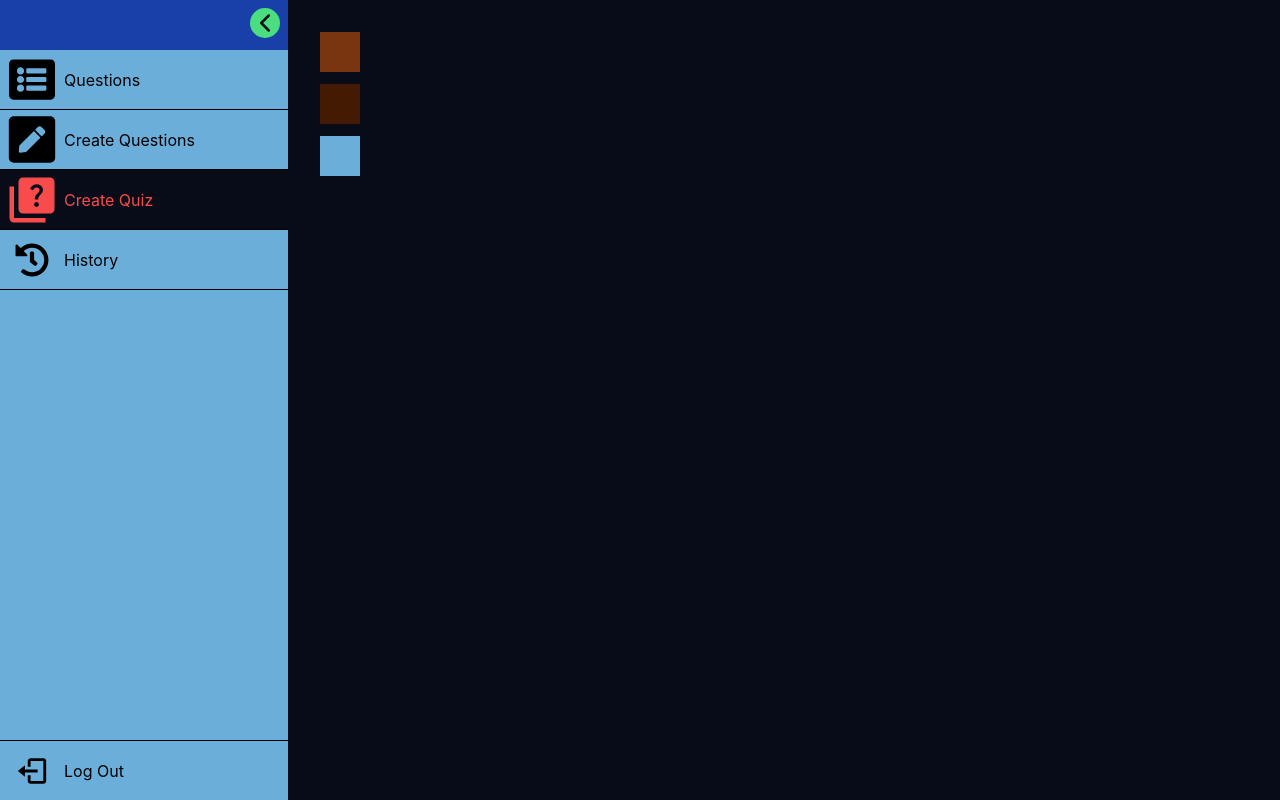
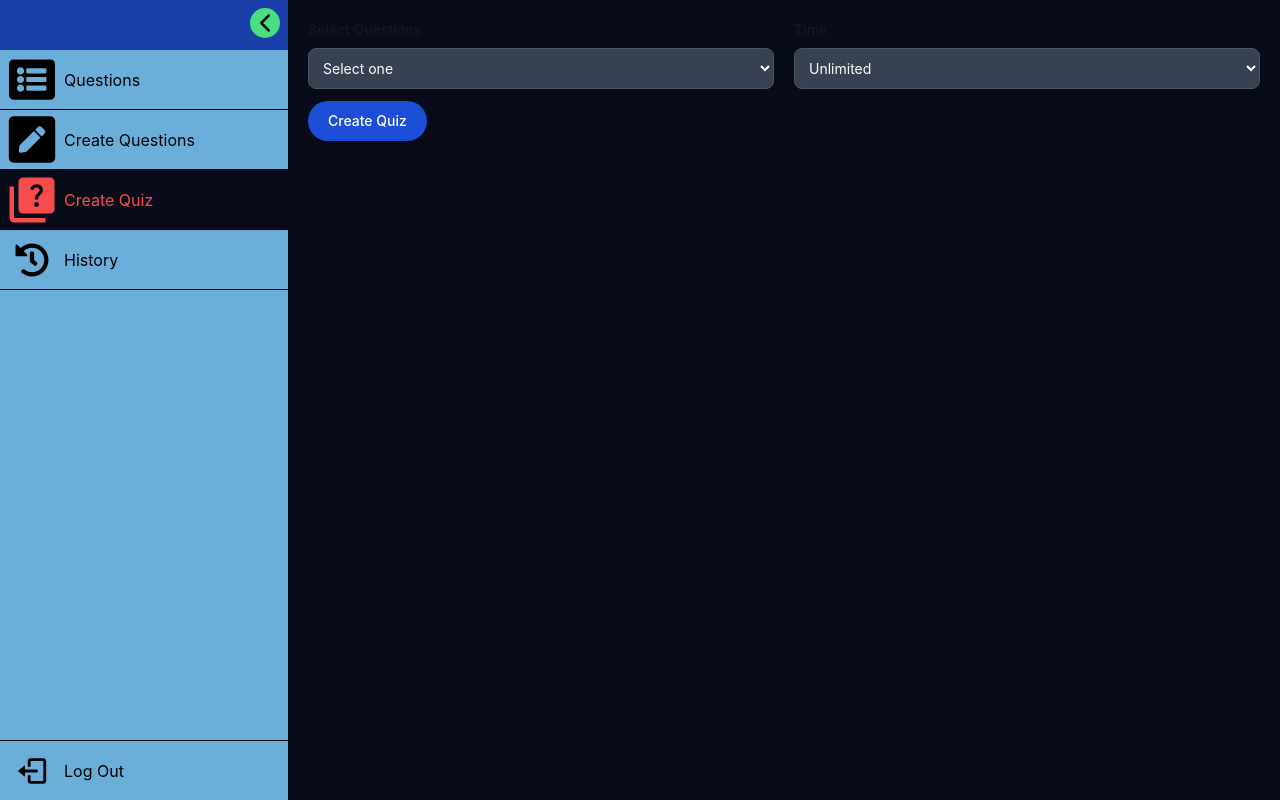
Before and after one commit to samk97/KWIZ-APP, a React (Create React App) app in the folder frontend/: page /admin/create_quiz in a window 1280 px wide. Built offline with nearby package versions, Linux system fonts and the light colour scheme.

Commit message:
Create quiz module added

```diff
--- a/frontend/src/main_modules/AdminCreateQuiz.js
+++ b/frontend/src/main_modules/AdminCreateQuiz.js
@@ -1,3 +1,5 @@
+import Button from "../components/Button";
+
 function AdminCreateQuiz(props) {
   return (
     <>
@@ -7,9 +9,70 @@ function AdminCreateQuiz(props) {
             props.open ? "ml-72" : "ml-16"
           } duration-200`}
         >
-          <div className="w-10 h-10 m-3 bg-amber-900"></div>
-          <div className="w-10 h-10 m-3 bg-amber-950"></div>
-          <div className="w-10 h-10 m-3 bg-skyBlue"></div>
+          {/* Select area */}
+          <div class="flex gap-5">
+            {/* Select Questions */}
+            <div class="w-6/12">
+              <label
+                for="questions"
+                class="block mb-2 text-sm font-medium text-gray-900 dark:text-white"
+              >
+                Select Questions
+              </label>
+              <select
+                id="questions"
+                class="bg-gray-700 border border-gray-600 text-white text-sm rounded-lg focus:ring-blue-500 focus:border-blue-500 block w-full p-2.5"
+              >
+                <option selected>Select one</option>
+                <option value="">5</option>
+                <option value="">10</option>
+                <option value="">15</option>
+                <option value="">25</option>
+                <option value="">30</option>
+                <option value="">35</option>
+                <option value="">40</option>
+                <option value="">45</option>
+                <option value="">50</option>
+              </select>
+            </div>
+
+            {/* Time */}
+            <div class="w-6/12">
+              <label
+                for="time"
+                class="block mb-2 text-sm font-medium text-gray-900 dark:text-white"
+              >
+                Time
+              </label>
+              <select
+                id="time"
+                class="bg-gray-700 border border-gray-600 text-white text-sm rounded-lg focus:ring-blue-500 focus:border-blue-500 block w-full p-2.5"
+              >
+                <option selected>Unlimited</option>
+                <option value="">5 min</option>
+                <option value="">10 min</option>
+                <option value="">15 min</option>
+                <option value="">25 min</option>
+                <option value="">30 min</option>
+                <option value="">35 min</option>
+                <option value="">40 min</option>
+                <option value="">45 min</option>
+                <option value="">50 min</option>
+                <option value="">55 min</option>
+                <option value="">60 min</option>
+              </select>
+            </div>
+          </div>
+
+          {/* Button */}
+          <div class="flex justify-start">
+            <Button
+              buttonType="submit"
+              buttonLabel="Create Quiz"
+              buttonClassName="text-white bg-blue-700 hover:bg-blue-800 focus:ring-4 focus:outline-none focus:ring-blue-300 font-medium rounded-full text-sm py-2.5 text-center p-5 my-3"
+              onClick
+            />
+          </div>
         </div>
       </div>
     </>
```
Also changed, not shown: frontend/src/images/bg_green.png (added).
